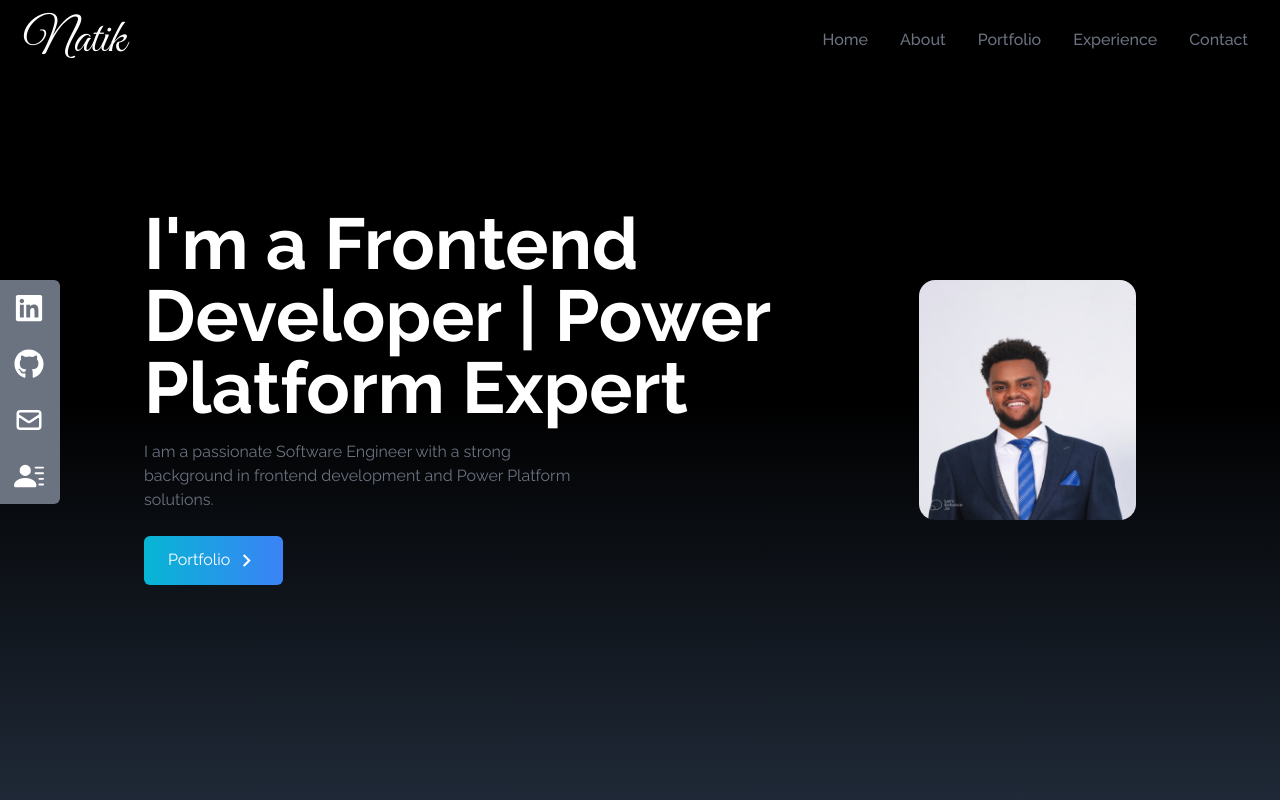
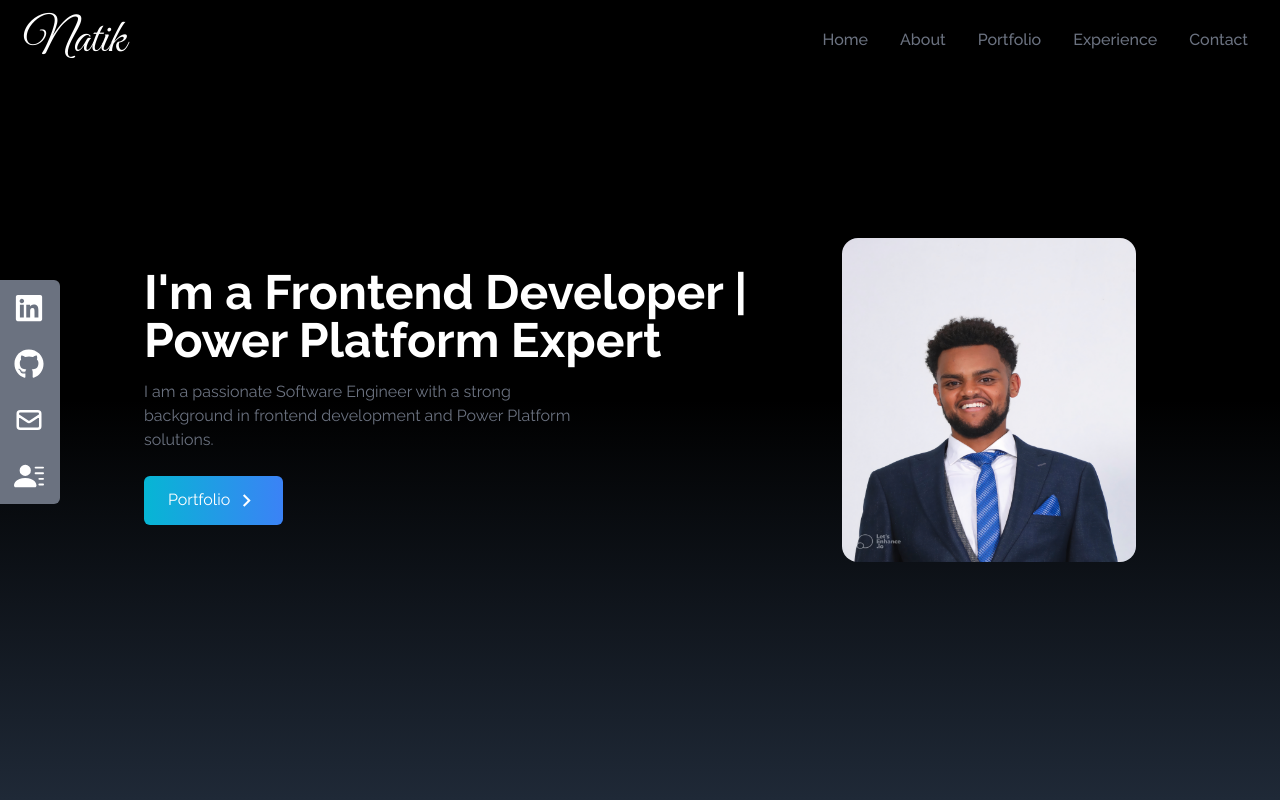
Before and after one commit to Natik-hub/Portfolio, a React (Create React App) app: page / in a window 1280 px wide. Shown: the top 800 px of the page. Built offline with nearby package versions, Linux system fonts and the light colour scheme.

Commit message:
new change

```diff
--- a/src/components/Home.jsx
+++ b/src/components/Home.jsx
@@ -10,8 +10,8 @@
     >
       <div className="max-w-screen-lg mx-auto flex flex-col items-center justify-center h-full px-4 md:flex-row">
         <div className="flex flex-col justify-center h-full">
-          <h2 className="text-4xl sm:text-7xl font-bold text-white">
-            I'm a Frontend Developer | Power Platform Expert
+          <h2 className="text-4xl sm:text-5xl font-bold text-white">
+            I'm a Frontend Developer |   Power Platform Expert
           </h2>
           <p className="text-gray-500 py-4 max-w-md">
           I am a passionate Software Engineer with a strong background in frontend development and Power Platform solutions.
```
Also changed, not shown: 1 other file (tests, documents, lock files or other folders).
